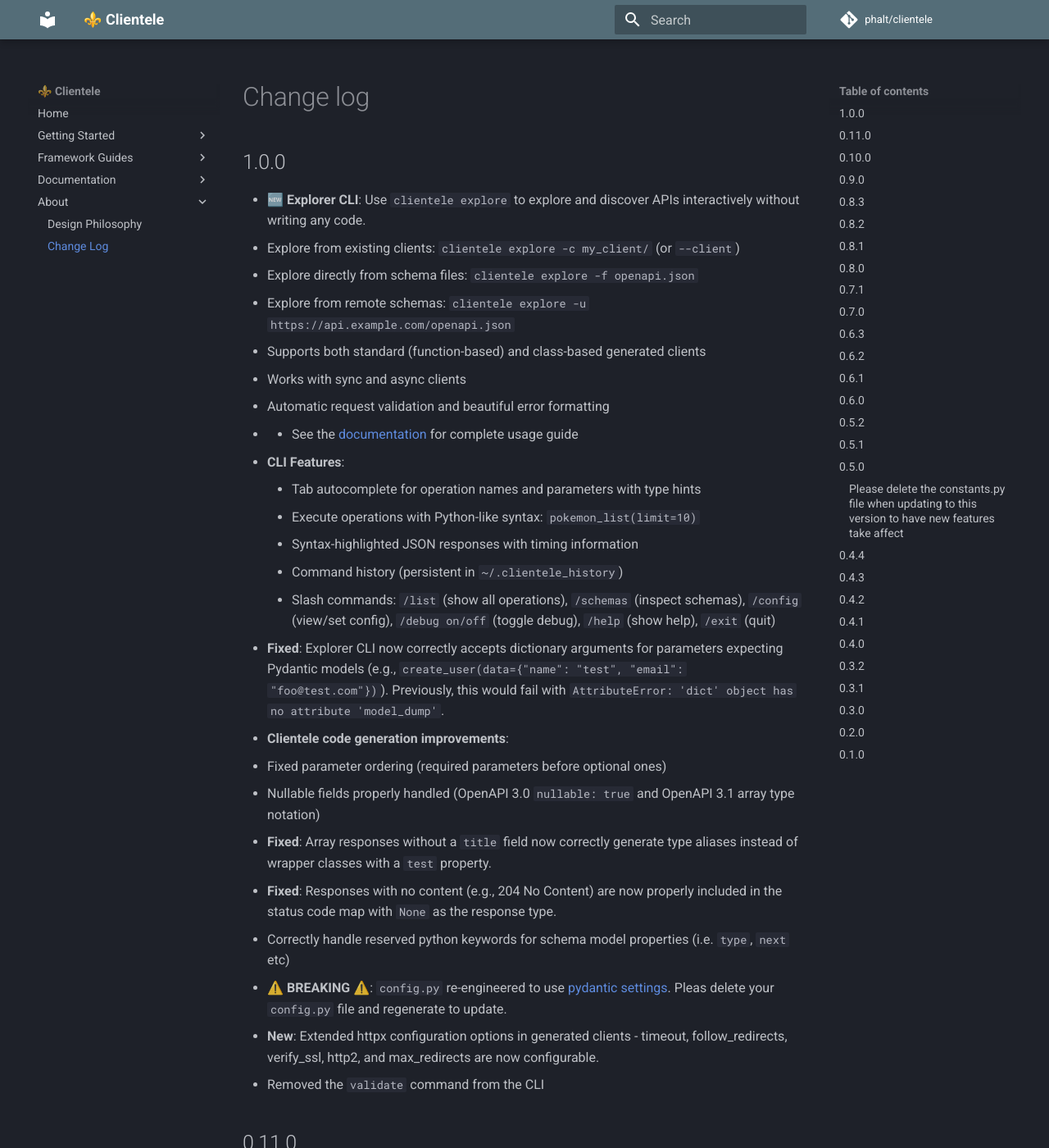
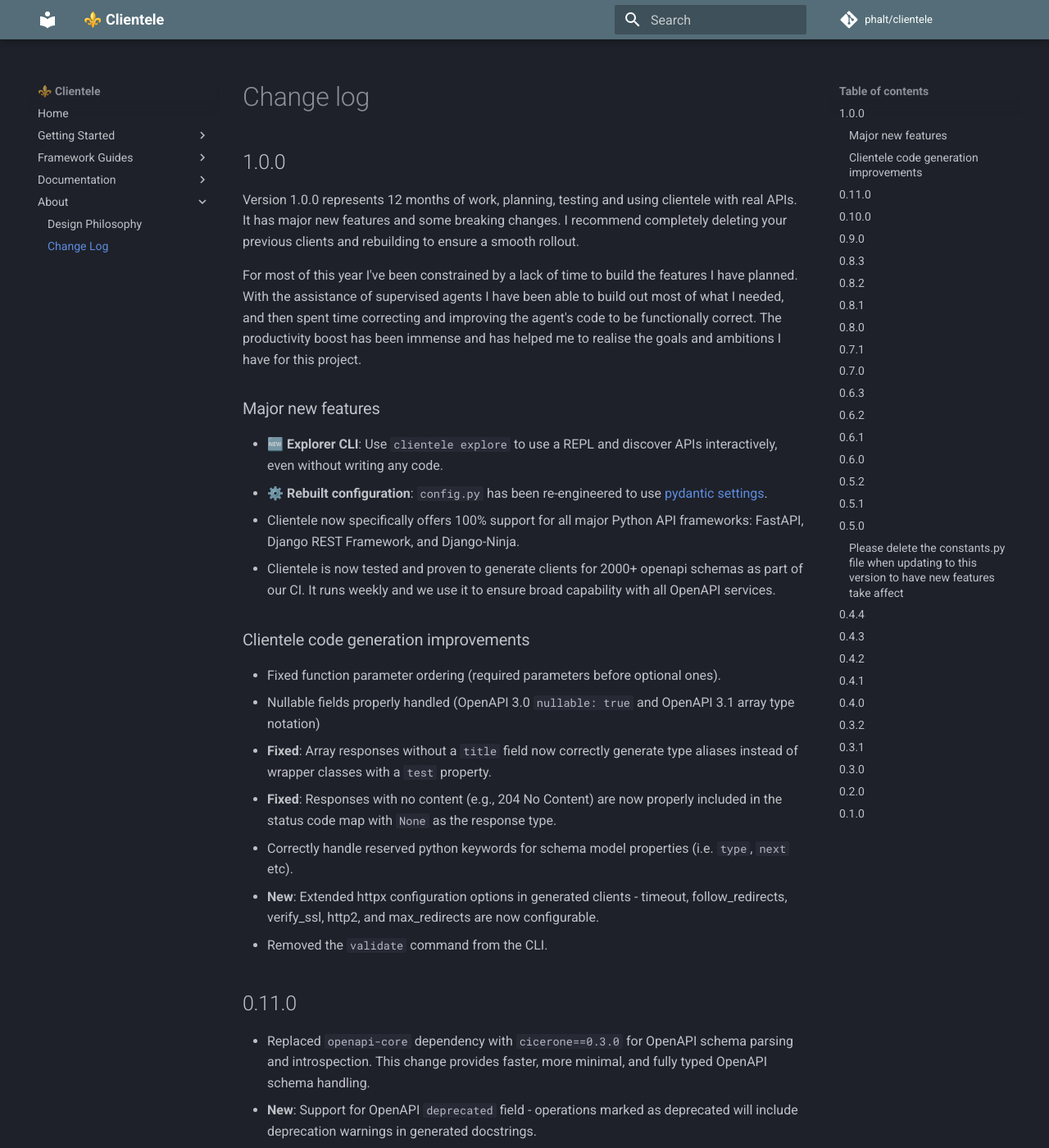
Before and after one commit to phalt/clientele, an MkDocs documentation site: the page built from docs/CHANGELOG.md, in a window 1280 px wide and 1400 px high. Shown: the whole window at 82% size. Built offline with MkDocs 1.6.1 and Material for MkDocs 9.7.7, drawn with Linux system fonts in a browser that asks for light colours; comment, search, counter and statistics services are not loaded.

Commit message:
Correct changelog

```diff
--- a/docs/CHANGELOG.md
+++ b/docs/CHANGELOG.md
@@ -2,30 +2,26 @@
 
 ## 1.0.0
 
-- 🆕 **Explorer CLI**: Use `clientele explore` to explore and discover APIs interactively without writing any code.
-  - Explore from existing clients: `clientele explore -c my_client/` (or `--client`)
-  - Explore directly from schema files: `clientele explore -f openapi.json`
-  - Explore from remote schemas: `clientele explore -u https://api.example.com/openapi.json`
-  - Supports both standard (function-based) and class-based generated clients
-  - Works with sync and async clients
-  - Automatic request validation and beautiful error formatting
-  - - See the [documentation](https://phalt.github.io/clientele/usage/#explore) for complete usage guide
-  - **CLI Features**:
-    - Tab autocomplete for operation names and parameters with type hints
-    - Execute operations with Python-like syntax: `pokemon_list(limit=10)`
-    - Syntax-highlighted JSON responses with timing information
-    - Command history (persistent in `~/.clientele_history`)
-    - Slash commands: `/list` (show all operations), `/schemas` (inspect schemas), `/config` (view/set config), `/debug on/off` (toggle debug), `/help` (show help), `/exit` (quit)
-  - **Fixed**: Explorer CLI now correctly accepts dictionary arguments for parameters expecting Pydantic models (e.g., `create_user(data={"name": "test", "email": "foo@test.com"})`). Previously, this would fail with `AttributeError: 'dict' object has no attribute 'model_dump'`.
-- **Clientele code generation improvements**:
-  - Fixed parameter ordering (required parameters before optional ones)
-  - Nullable fields properly handled (OpenAPI 3.0 `nullable: true` and OpenAPI 3.1 array type notation)
-  - **Fixed**: Array responses without a `title` field now correctly generate type aliases instead of wrapper classes with a `test` property.
-  - **Fixed**: Responses with no content (e.g., 204 No Content) are now properly included in the status code map with `None` as the response type.
-  - Correctly handle reserved python keywords for schema model properties (i.e. `type`, `next` etc)
-  - ⚠️ **BREAKING** ⚠️: `config.py` re-engineered to use [pydantic settings](https://docs.pydantic.dev/latest/concepts/pydantic_settings/). Pleas delete your `config.py` file and regenerate to update.
-  - **New**: Extended httpx configuration options in generated clients - timeout, follow_redirects, verify_ssl, http2, and max_redirects are now configurable.
-  - Removed the `validate` command from the CLI
+Version 1.0.0 represents 12 months of work, planning, testing and using clientele with real APIs. It has major new features and some breaking changes. I recommend completely deleting your previous clients and rebuilding to ensure a smooth rollout.
+
+For most of this year I've been constrained by a lack of time to build the features I have planned. With the assistance of supervised agents I have been able to build out most of what I needed, and then spent time correcting and improving the agent's code to be functionally correct. The productivity boost has been immense and has helped me to realise the goals and ambitions I have for this project.
+
+### Major new features
+
+- 🆕 **Explorer CLI**: Use `clientele explore` to use a REPL and discover APIs interactively, even without writing any code.
+- ⚙️ **Rebuilt configuration**: `config.py` has been re-engineered to use [pydantic settings](https://docs.pydantic.dev/latest/concepts/pydantic_settings/).
+- Clientele now specifically offers 100% support for all major Python API frameworks: FastAPI, Django REST Framework, and Django-Ninja.
+- Clientele is now tested and proven to generate clients for 2000+ openapi schemas as part of our CI. It runs weekly and we use it to ensure broad capability with all OpenAPI services.
+
+### Clientele code generation improvements
+
+- Fixed function parameter ordering (required parameters before optional ones).
+- Nullable fields properly handled (OpenAPI 3.0 `nullable: true` and OpenAPI 3.1 array type notation)
+- **Fixed**: Array responses without a `title` field now correctly generate type aliases instead of wrapper classes with a `test` property.
+- **Fixed**: Responses with no content (e.g., 204 No Content) are now properly included in the status code map with `None` as the response type.
+- Correctly handle reserved python keywords for schema model properties (i.e. `type`, `next` etc).
+- **New**: Extended httpx configuration options in generated clients - timeout, follow_redirects, verify_ssl, http2, and max_redirects are now configurable.
+- Removed the `validate` command from the CLI.
 
 ## 0.11.0
 
```
Also changed, not shown: CHANGELOG.md (+20 -24 lines).
